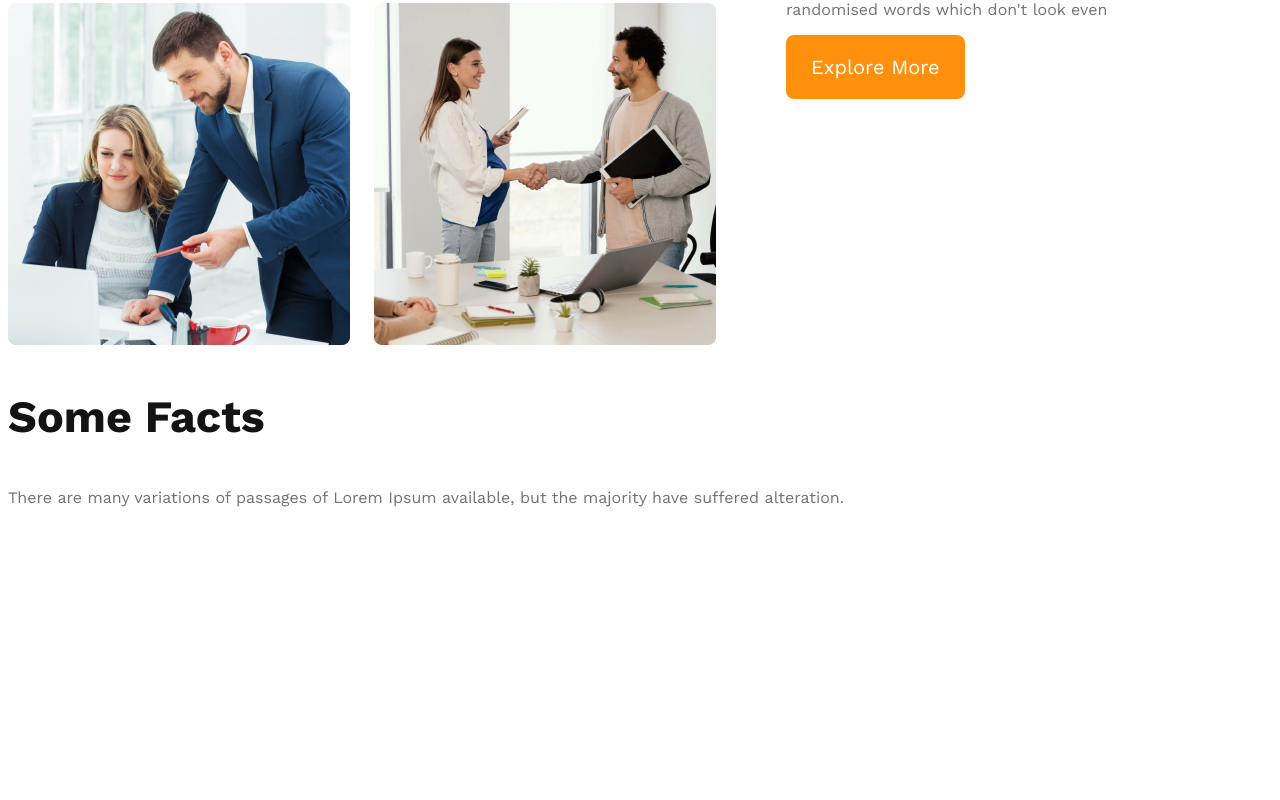
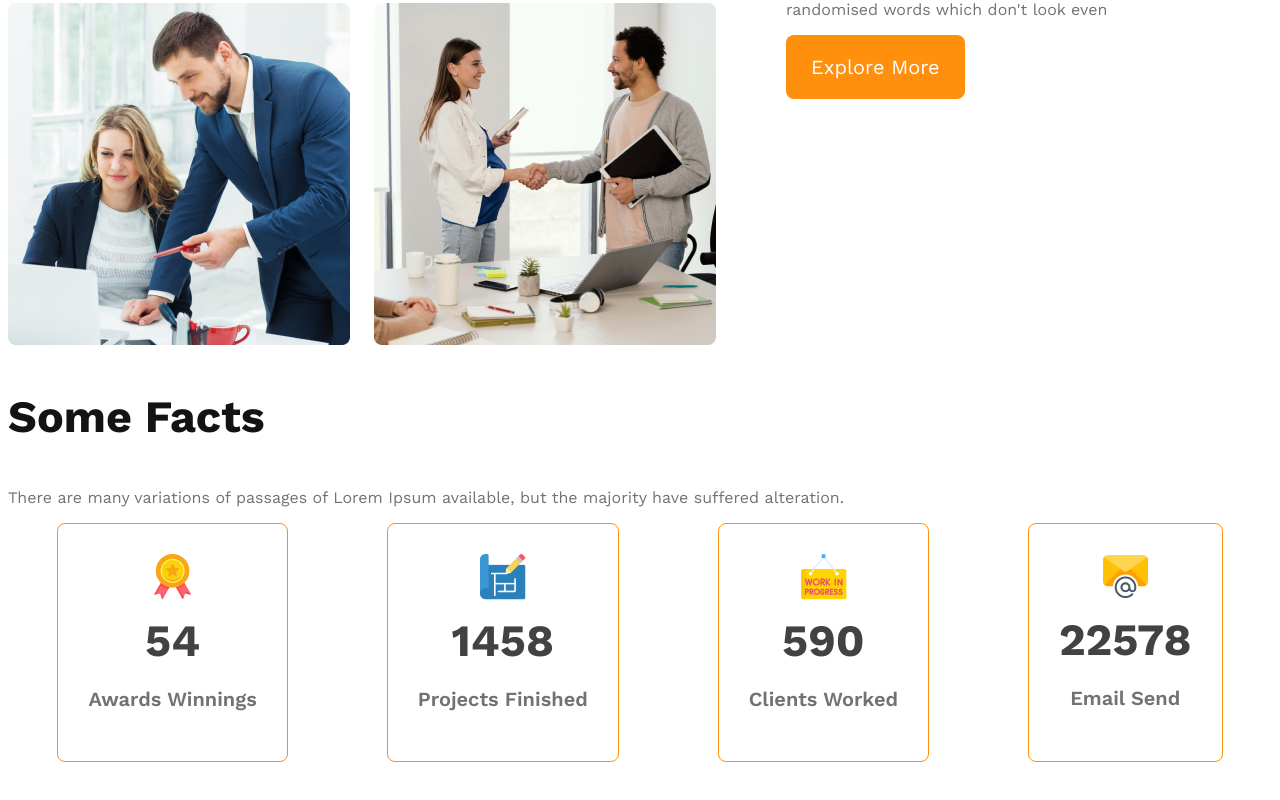
Before and after one commit to shohag0007/developer-portfolio-g3-architects-website, a plain HTML site: page index.html in a window 1280 px wide. Shown: the part 1444-2244 px from the top of the page. Before the commit the page ends 2021 px from the top, so only its background shows below. Drawn offline with nearby package versions, Linux system fonts and the light colour scheme.

Commit message:
added facts section

```diff
--- a/index.html
+++ b/index.html
@@ -56,6 +56,30 @@
 <section class="facts">
     <h3 class="section-title">Some Facts</h3>
     <p class="text-light-gray">There are many variations of passages of Lorem Ipsum available, but the majority have suffered alteration.</p>
+    <div class="facts-card-container">
+        <!--.card*4>img+h2.card-stats+p.card-title-->
+        <div class="card">
+            <img src="./images/icons/ribon.png" alt="">
+            <h2 class="card-stats">54</h2>
+            <p class="card-title text-light-gray">Awards Winnings</p>
+        </div>
+        <div class="card">
+            <img src="images/icons/projects.png" alt="">
+            <h2 class="card-stats">1458</h2>
+            <p class="card-title text-light-gray">Projects Finished</p>
+        </div>
+        <div class="card">
+            <img src="images/icons/customers.png" alt="">
+            <h2 class="card-stats">590</h2>
+            <p class="card-title text-light-gray">Clients Worked</p>
+        </div>
+        <div class="card">
+            <img src="images/icons/email.png" alt="">
+            <h2 class="card-stats">22578</h2>
+            <p class="card-title text-light-gray">Email Send</p>
+        </div>
+
+    </div>
 
 </section>
     </main>
--- a/styles/architects.css
+++ b/styles/architects.css
@@ -7,9 +7,10 @@
     font-family: 'Work Sans', sans-serif;
 }
 
-.text-light-gray{
+.text-light-gray {
     color: #727272;
 }
+
 .btn-primary {
     border-radius: 8px;
     color: #FFF;
@@ -73,65 +74,102 @@ nav li a {
     color: #727272;
 }
 
-.banner img{
+.banner img {
     margin-top: 20px;
     width: 100%;
 }
 
 
 /* main styles */
-main{
+main {
     max-width: 1440px;
     margin: 70px auto;
 }
 
 /* teams styles*/
-.teams-container{
+.teams-container {
     display: flex;
     align-items: center;
 }
 
-.teams-img-container{
+.teams-img-container {
     display: grid;
     grid-template-columns: repeat(2, 1fr);
     gap: 1.5rem;
 }
-.teams-content{
+
+.teams-content {
     padding-left: 70px;
     padding-right: 70px;
 }
 
 
-.teams-title{
+.teams-title {
     font-size: 2.8rem;
 }
 
-.teams-content .quick-list{
+.teams-content .quick-list {
     color: #727272;
     font-weight: 500;
 
 }
 
-.teams-content .text-features{
+.teams-content .text-features {
     color: #FF900E;
-   font-weight: 700;
+    font-weight: 700;
 
 
 }
 
+/* facts section*/
+
+
+.facts-card-container {
+    display: flex;
+    justify-content: space-around;
+}
+
+
+.facts-card-container .card {
+    border-radius: 8px;
+    border: 1px solid #FF900E;
+    text-align: center;
+    padding: 30px;
+
+}
+
+.facts-card-container .card-title{
+    font-weight: 600;
+    font-size: 1.25rem;
+}
+
+.facts-card-container .card-stats{
+    font-size: 2.8rem;
+    color: #424242;
+    margin-top: 10px;
+    margin-bottom: 10px;
+}
+
+
+
+
 /* responsive media queries */
 /* mobile devices */
 @media screen and (max-width: 576px) {
-    header{
+    header {
         padding: 20px;
     }
-    nav, .teams-container{
+
+    nav,
+    .teams-container {
         flex-direction: column;
     }
-    .teams-img-container{
+
+    .teams-img-container {
         grid-template-columns: 1fr;
     }
-    .teams-content{
+
+    .teams-content {
         padding-left: 20px;
         padding-right: 20px;
     }
@@ -139,10 +177,12 @@ main{
 
 /* tablet or medium devices */
 @media screen and (min-width:576px) and (max-width: 960px) {
-    header{
+    header {
         padding: 50px;
     }
-    nav, .teams-container{
+
+    nav,
+    .teams-container {
         flex-direction: column;
     }
 }
```
